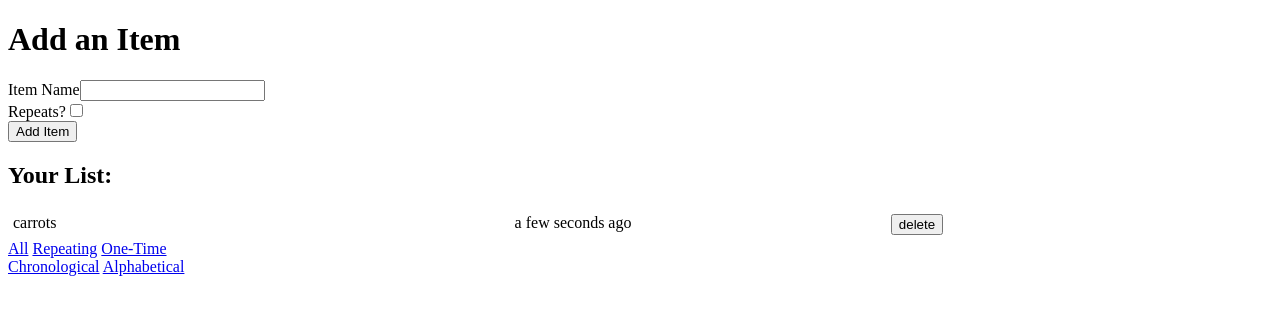
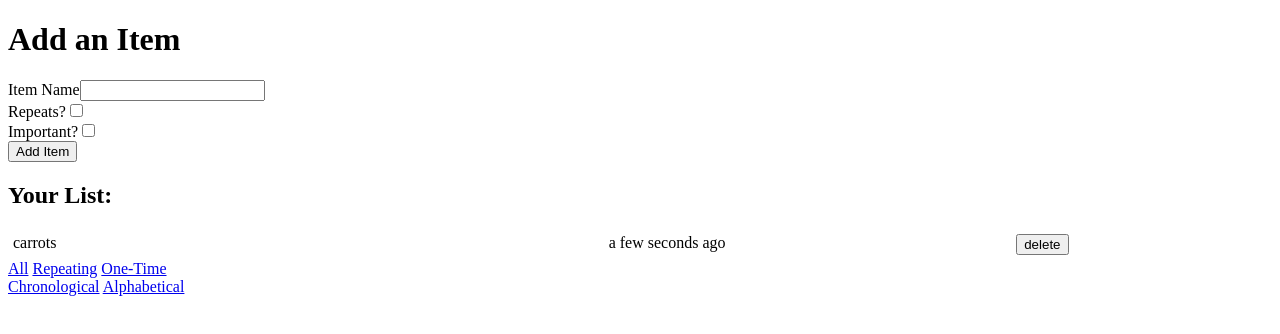
Before and after one commit to g-dylan-cunningham/shopping-list-app, a React (Create React App) app: page /1/all in a window 1280 px wide. Shown: the top 334 px of the page. Built offline with nearby package versions, Linux system fonts and the light colour scheme.

Commit message:
enables important field in item

```diff
--- a/src/actions.js
+++ b/src/actions.js
@@ -6,7 +6,8 @@ const addItem = (data) => {
         id: v4(),
         createdAt: moment(),
         text: data.text,
-        repeating: data.repeating
+        repeating: data.repeating,
+        important: data.important
     }
 }
 
--- a/src/components/AddItem.jsx
+++ b/src/components/AddItem.jsx
@@ -5,7 +5,8 @@ import * as actionCreator from '../actions'
 const AddItem = ({ addItem }) => {
 
     let input;
-    let checkbox;
+    let repeatingCheck;
+    let importantCheck;
     return (
         <div>
            <h1>Add an Item</h1>
@@ -14,10 +15,11 @@ const AddItem = ({ addItem }) => {
                     e.preventDefault();
                     addItem({
                         text: input.value,
-                        repeating: checkbox.checked
+                        repeating: repeatingCheck.checked,
+                        important: importantCheck.checked
                     });
                     input.value = '';
-                    checkbox.checked = false;
+                    repeatingCheck.checked = false;
                 }}
            >
                <div>
@@ -25,8 +27,12 @@ const AddItem = ({ addItem }) => {
                     <input id='item-input' ref={node => input = node} type='text'/>
                 </div>
                 <div>
-                    <label htmlFor='is-repeating-checkbox'>Repeats?</label>
-                    <input id='is-repeating-checkbox' ref={node => checkbox = node} type='checkbox' />
+                    <label htmlFor='is-repeating'>Repeats?</label>
+                    <input id='is-repeating' ref={node => repeatingCheck = node} type='checkbox' />
+                </div>
+                <div>
+                    <label htmlFor='is-importaint'>Important?</label>
+                    <input id='is-importaint' ref={node => importantCheck = node} type='checkbox' />
                 </div>
                 <div>
                     <button type='submit' >Add Item</button>
--- a/src/components/Items.jsx
+++ b/src/components/Items.jsx
@@ -12,18 +12,20 @@ const Item = ({item, deleteItem}) => {
         position: 'relative',
         padding: '5px 5px',
         display: 'flex',
-        justifyContent: 'space-between'
+        justifyContent: 'space-between',
+        fontWeight: item.important ? '800' : '400'
     }
 
     const fieldStyle = (percent) => ({
         width: `${percent}%`
     })
+    console.log("item", item.important)
 
     return (
         <div style={itemStyle}>
-            <div style={fieldStyle(40)}>{item.text}</div>
-            <div style={fieldStyle(30)}>{moment(item.createdAt).fromNow()}</div>{" "}
-            <div style={fieldStyle(30)}><button onClick={() => deleteItem(item.id)}>delete</button></div>
+            <div style={fieldStyle(35)}>{item.text}</div>
+            <div style={fieldStyle(20)}>{moment(item.createdAt).fromNow()}</div>{" "}
+            <div style={fieldStyle(20)}><button onClick={() => deleteItem(item.id)}>delete</button></div>
         </div>
     )
 }
--- a/src/reducers/itemsReducer.js
+++ b/src/reducers/itemsReducer.js
@@ -13,6 +13,7 @@ const items = (state = initState, action) => {
                 id: action.id,
                 text: action.text,
                 repeating: action.repeating,
+                important: action.important,
                 createdAt: action.createdAt
             }
             return state.concat(item);
```
